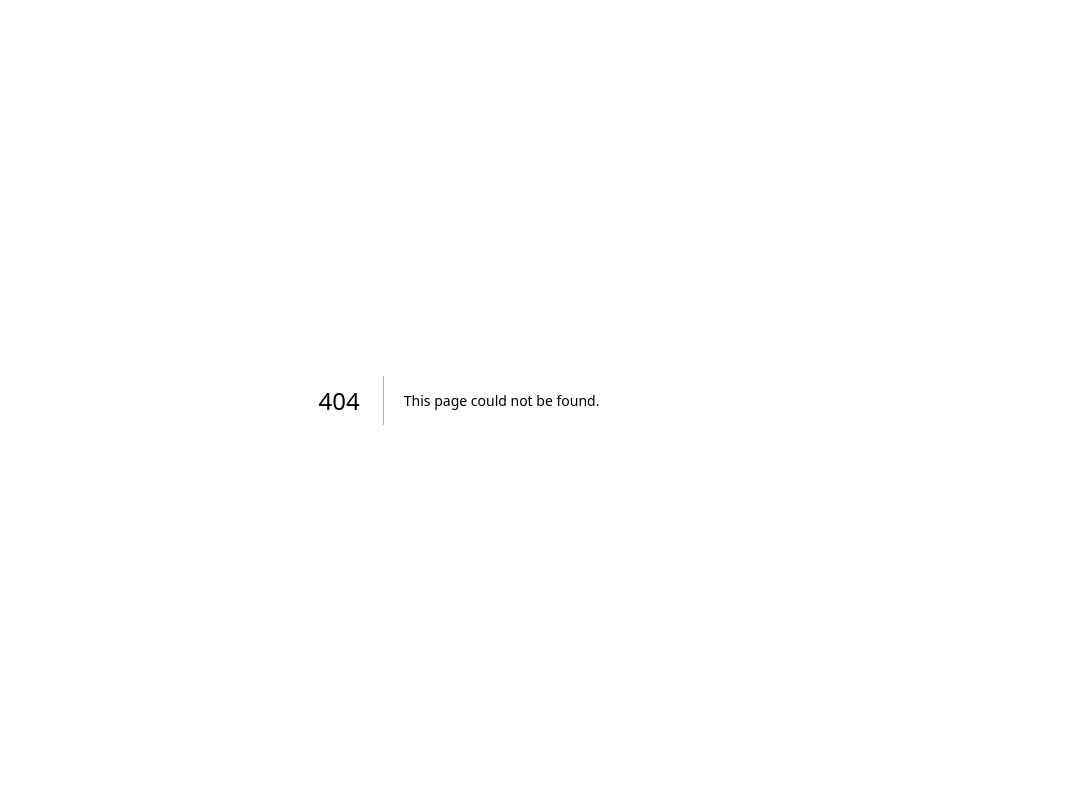
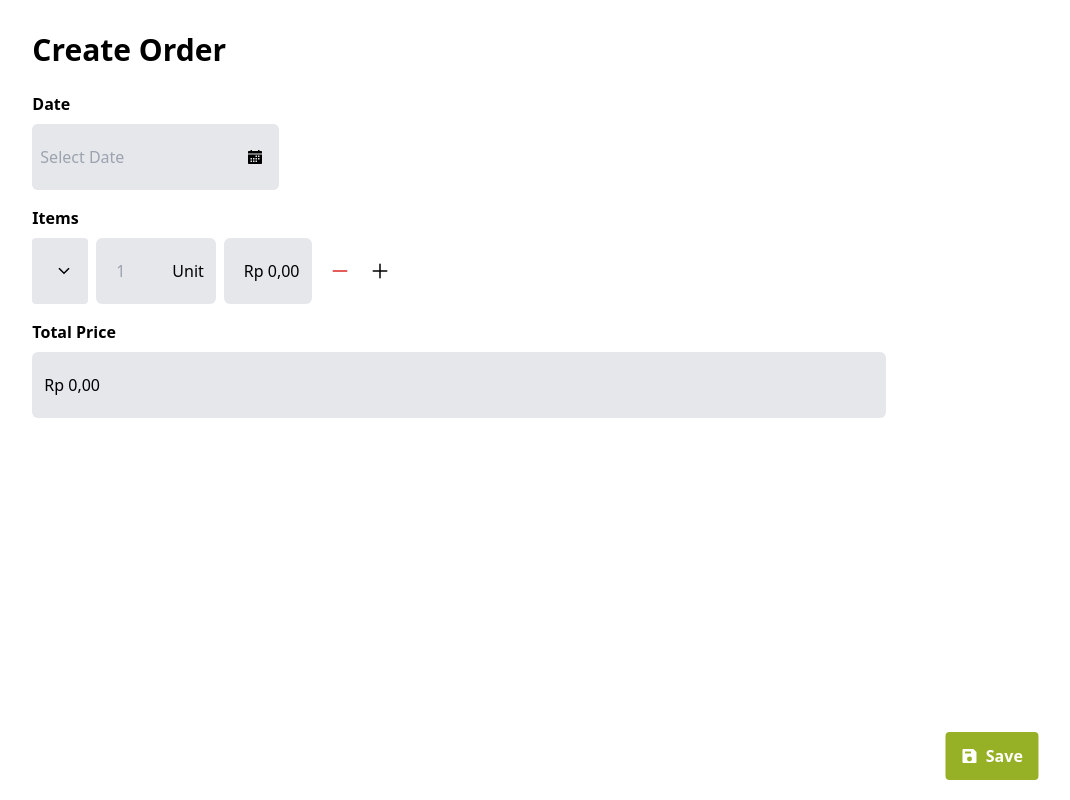
Before and after one commit to Harmerz/paw-fe, a Next.js app: page /order/create in a window 1280 px wide. Before the commit this address had no page. Shown: the whole page, without its empty margins (181-1251 px from the left). Built offline with nearby package versions, Linux system fonts and the light colour scheme.

Commit message:
feat: static create order page

```diff
--- a/package.json
+++ b/package.json
@@ -19,6 +19,7 @@
     "next-auth": "^4.24.3",
     "prettier": "^3.0.3",
     "react": "^18",
+    "react-datepicker": "^4.21.0",
     "react-dom": "^18",
     "react-icons": "^4.11.0",
     "react-router-dom": "^6.18.0",
--- /dev/null
+++ b/src/app/order/create/page.js
@@ -0,0 +1,289 @@
+'use client'
+
+import 'react-datepicker/dist/react-datepicker.css'
+
+import { useState } from 'react'
+import DatePicker from 'react-datepicker'
+import { IoAdd, IoCalendarSharp, IoChevronDownSharp, IoRemove, IoSaveSharp } from 'react-icons/io5'
+
+export default function Create() {
+  const [isShowItemDropdown, setShowItemDropdown] = useState(false)
+  const [items, setItems] = useState([{}])
+  const [selectedDate, setSelectedDate] = useState(null)
+
+  const addItem = () => {
+    setItems((prevItems) => [...prevItems, { id: Date.now(), quantity: 1, item: null }])
+  }
+
+  const removeItem = (index) => {
+    setItems((prevItems) => prevItems.filter((_, i) => i !== index))
+  }
+
+  const updateItem = (index, newItem) => {
+    setItems((prevItems) => {
+      const updatedItems = [...prevItems]
+      updatedItems[index] = newItem
+      return updatedItems
+    })
+  }
+
+  const formatCurrency = (amount) => {
+    const formattedAmount = new Intl.NumberFormat('id-ID', {
+      style: 'currency',
+      currency: 'IDR',
+    }).format(amount)
+    return formattedAmount
+  }
+
+  const calculatePrice = (item) => {
+    if (!item.item || !item.item.price || Number.isNaN(item.quantity)) {
+      return 'Rp 0,00'
+    }
+
+    const totalPrice = item.item.price * item.quantity
+    return formatCurrency(totalPrice)
+  }
+
+  const updateQuantityAndRecalculate = (index, newQuantity) => {
+    const newItem = { ...items[index], quantity: newQuantity }
+    updateItem(index, newItem)
+  }
+
+  const calculateTotalPrice = () => {
+    return items.reduce((total, item) => {
+      const itemPrice = item.item ? item.item.price * item.quantity : 0
+      return total + itemPrice
+    }, 0)
+  }
+
+  const InventoryData = [
+    {
+      id: 1,
+      name: 'Product 1',
+      description: 'Description 1',
+      type: 'Type 1',
+      qty: 10,
+      unit: 'kg',
+      price: 10.0, // Now it's a number
+    },
+    {
+      id: 2,
+      name: 'Product 2',
+      description: 'Description 2',
+      type: 'Type 2',
+      qty: 20,
+      unit: 'pcs',
+      price: 15.0, // Now it's a number
+    },
+    {
+      id: 3,
+      name: 'Product 1',
+      description: 'Description 1',
+      type: 'Type 1',
+      qty: 10,
+      unit: 'kg',
+      price: 10.0, // Now it's a number
+    },
+    {
+      id: 4,
+      name: 'Product 2',
+      description: 'Description 2',
+      type: 'Type 2',
+      qty: 20,
+      unit: 'pcs',
+      price: 15.0, // Now it's a number
+    },
+    {
+      id: 5,
+      name: 'Product 1',
+      description: 'Description 1',
+      type: 'Type 1',
+      qty: 10,
+      unit: 'kg',
+      price: 10.0, // Now it's a number
+    },
+    {
+      id: 6,
+      name: 'Product 2',
+      description: 'Description 2',
+      type: 'Type 2',
+      qty: 20,
+      unit: 'pcs',
+      price: 15.0, // Now it's a number
+    },
+    {
+      id: 7,
+      name: 'Product 1',
+      description: 'Description 1',
+      type: 'Type 1',
+      qty: 10,
+      unit: 'kg',
+      price: 10.0, // Now it's a number
+    },
+    {
+      id: 8,
+      name: 'Product 2',
+      description: 'Description 2',
+      type: 'Type 2',
+      qty: 20,
+      unit: 'pcs',
+      price: 15.0, // Now it's a number
+    },
+    {
+      id: 9,
+      name: 'Product 1',
+      description: 'Description 1',
+      type: 'Type 1',
+      qty: 10,
+      unit: 'kg',
+      price: 10.0, // Now it's a number
+    },
+    {
+      id: 10,
+      name: 'Product 2',
+      description: 'Description 2',
+      type: 'Type 2',
+      qty: 20,
+      unit: 'pcs',
+      price: 15.0, // Now it's a number
+    },
+  ]
+
+  return (
+    <div className="flex min-h-screen bg-white">
+      <div className="w-1/6 flex-none" />
+
+      <div className="w-2/3 flex-grow bg-white">
+        <div className="pb-6 pt-8 text-3xl font-bold text-black">Create Order</div>
+
+        <div className="pb-2 font-bold text-black">Date</div>
+        <div className="relative w-full pb-4">
+          <DatePicker
+            selected={selectedDate}
+            onChange={(date) => setSelectedDate(date)}
+            dateFormat="dd-MM-yyyy"
+            className="w-full rounded-md bg-gray-200 text-black"
+            placeholderText="Select Date"
+            customInput={
+              <div className="relative w-full">
+                <input
+                  className="h-[66px] w-full rounded-md bg-gray-200 p-2 text-black"
+                  value={selectedDate ? selectedDate.toLocaleDateString('id-ID') : ''}
+                  placeholder="Select Date"
+                  readOnly
+                />
+                <div className="absolute right-4 top-1/2 -translate-y-1/2 cursor-pointer">
+                  <IoCalendarSharp className="text-black" />
+                </div>
+              </div>
+            }
+          />
+        </div>
+
+        <div className="pb-2 font-bold text-black">Items</div>
+        <div className="flex flex-col gap-2 pb-4" style={{ width: '100%' }}>
+          {items.map((item, index) => (
+            <div key={item.id} className="relative flex flex-row items-center gap-2">
+              <button
+                type="button"
+                className="flex h-[66px] cursor-pointer flex-row items-center justify-between rounded bg-gray-200 px-4 py-4 text-black"
+                onClick={() => setShowItemDropdown(!isShowItemDropdown)}
+              >
+                <div />
+                {item.item && <span className="text-left text-black">{item.item.name}</span>}
+                <IoChevronDownSharp className="ml-2 text-black" />
+              </button>
+              {isShowItemDropdown && (
+                <div className="absolute mt-1 w-full rounded border border-gray-300 bg-white">
+                  {InventoryData.map((inventoryItem) => (
+                    <div
+                      key={inventoryItem.id}
+                      className="cursor-pointer p-2 hover:bg-gray-200"
+                      onClick={() => {
+                        updateItem(index, {
+                          ...item,
+                          item: inventoryItem,
+                          id: inventoryItem.id,
+                          quantity: 1,
+                        })
+                        setShowItemDropdown(false)
+                      }}
+                      onKeyDown={(e) => {
+                        if (e.key === 'Enter') {
+                          updateItem(index, {
+                            ...item,
+                            item: inventoryItem,
+                            id: inventoryItem.id,
+                            quantity: 1,
+                          })
+                          setShowItemDropdown(false)
+                        }
+                      }}
+                      role="button"
+                      tabIndex={0}
+                    >
+                      <span className="text-black">{inventoryItem.name}</span>
+                    </div>
+                  ))}
+                </div>
+              )}
+
+              <div className="flex h-[66px] items-center rounded-md bg-gray-200 p-3">
+                <input
+                  type="number"
+                  className="w-14 rounded-md bg-gray-200 p-2 text-black"
+                  placeholder="1"
+                  value={item.quantity}
+                  onChange={(e) => {
+                    const newQuantity = parseInt(e.target.value, 10) || 1
+                    updateQuantityAndRecalculate(index, newQuantity)
+                  }}
+                />
+                <span className="ml-2 font-medium text-black">
+                  {item.item ? item.item.unit : 'Unit'}
+                </span>
+              </div>
+
+              <div className="flex h-[66px] items-center rounded-md bg-gray-200 p-3">
+                <span className="font-regular ml-2 text-black">{calculatePrice(item)}</span>
+              </div>
+
+              {index === items.length - 1 && (
+                <>
+                  <button
+                    type="button"
+                    className="cursor-pointer items-center font-bold text-red-600"
+                    onClick={() => removeItem(index)}
+                  >
+                    <IoRemove className="ml-2" size={24} />
+                  </button>
+                  <button
+                    type="button"
+                    className="cursor-pointer items-center font-bold text-black"
+                    onClick={addItem}
+                  >
+                    <IoAdd className="ml-2" size={24} />
+                  </button>
+                </>
+              )}
+            </div>
+          ))}
+        </div>
+
+        <div className="pb-2 font-bold text-black">Total Price</div>
+        <div className="flex h-[66px] w-full items-center rounded-md bg-gray-200 p-3 text-black">
+          {formatCurrency(calculateTotalPrice())}
+        </div>
+      </div>
+
+      <div className="white relative w-1/6 flex-none">
+        <button
+          type="button"
+          className="absolute bottom-5 left-1/2 flex h-[48px] -translate-x-1/2 transform cursor-pointer items-center rounded bg-ijo3 px-4 py-2 font-bold text-white"
+        >
+          <IoSaveSharp className="mr-2" /> Save
+        </button>
+      </div>
+    </div>
+  )
+}
--- a/src/app/order/page.js
+++ b/src/app/order/page.js
@@ -11,7 +11,7 @@ export default function Order() {
     const month = date.getMonth() + 1
     const year = date.getFullYear()
 
-    return `${day}-${month}-${year}`
+    return `${day}/${month}/${year}`
   }
 
   const formatCurrency = (amount) => {
@@ -350,8 +350,8 @@ export default function Order() {
 
             <tbody>
               {tableData.map((data) => (
-                <tr key={data.id} className="font-bold text-black">
-                  <td className="py-4 pl-3">{data.id}</td>
+                <tr key={data.id} className="font-medium text-black">
+                  <td className="py-4 pl-3 font-bold">{data.id}</td>
                   <td className="py-2 pl-3">{formatDate(data.date)}</td>
                   <td className="py-2 pl-3">{formatCurrency(data.totalPrice)}</td>
                   <td className="text-overflow-ellipsis overflow-hidden whitespace-nowrap py-2 pl-3 font-medium">
```
Also changed, not shown: 1 other file (tests, documents, lock files or other folders).
